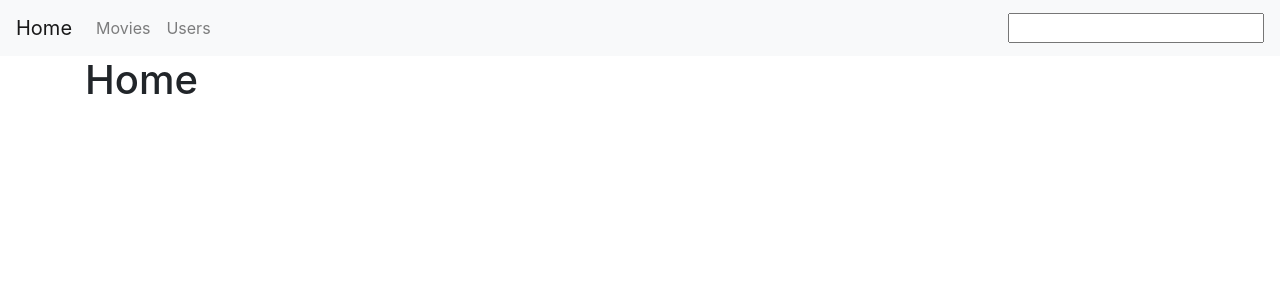
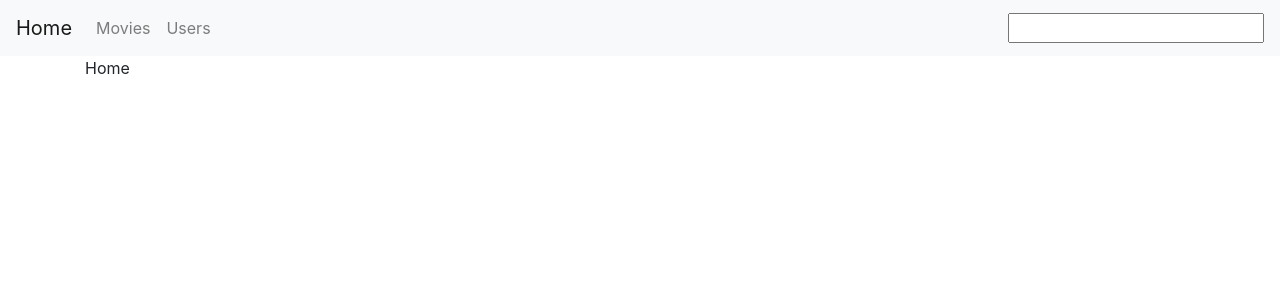
Before and after one commit to kingof7/react-beginner, a React (Create React App) app: page / in a window 1280 px wide. Shown: the top 300 px of the page. Built offline with nearby package versions, Linux system fonts and the light colour scheme.

Commit message:
27 Home/Movies 페이지 컴포넌트 만들기

```diff
--- a/src/App.js
+++ b/src/App.js
@@ -1,7 +1,8 @@
-import React, { useEffect, useState } from 'react';
-import Movie from './components/Movie';
-import MovieForm from './components/MovieForm';
+import React from 'react';
 import Navbar from './components/Navbar';
+import Home from './pages/Home';
+import Movies from './pages/Movies';
+
 import {
   BrowserRouter as Router,
   Switch,
@@ -10,29 +11,7 @@
 import Users from './pages/Users';
 
 function App() {
-  const [movies, setMovies] = useState([]);
 
-  const removeMovie = (id) => {
-    setMovies(movies.filter(movie => {
-      return movie.id !== id;
-    }));
-  };
-
-  const renderMovies = movies.length ? movies.map(movie => {
-    return (
-      <Movie
-        movie={movie}
-        key={movie.id}
-        removeMovie={removeMovie}
-      />
-    );
-  }) : '영화 목록이 없습니다.' //map을 쓰면 array에서 아이템 하나하나 가져옴
-  const addMovie = (movie) => {
-    setMovies([
-      ...movies,
-      movie
-    ]);
-  };
   return (
     <Router>
       <div className="App">
@@ -40,12 +19,10 @@
         <div className="container">
           <Switch>
             <Route path="/movies">
-              <h1>Movie List</h1>
-              <MovieForm addMovie={addMovie} />
-              {renderMovies}
+              <Movies />
             </Route>
             <Route path="/" exact>
-              <h1>Home</h1>
+              <Home />
             </Route>
             <Route path="/users">
               <Users />
--- /dev/null
+++ b/src/pages/Home.js
@@ -0,0 +1,11 @@
+import React from 'react';
+
+const Home = () => {
+    return (
+        <div>
+            Home
+        </div>
+    );
+};
+
+export default Home;
--- /dev/null
+++ b/src/pages/Movies.js
@@ -0,0 +1,40 @@
+import React, { useState } from 'react';
+import MovieForm from '../components/MovieForm';
+import Movie from '../components/Movie';
+
+const Movies = () => {
+    const [movies, setMovies] = useState([]);
+
+    const removeMovie = (id) => {
+        setMovies(movies.filter(movie => {
+          return movie.id !== id;
+        }));
+      };
+
+    const renderMovies = movies.length ? movies.map(movie => {
+        return (
+          <Movie
+            movie={movie}
+            key={movie.id}
+            removeMovie={removeMovie}
+          />
+        );
+
+      }) : '영화 목록이 없습니다.' //map을 쓰면 array에서 아이템 하나하나 가져옴
+      const addMovie = (movie) => {
+        setMovies([
+          ...movies,
+          movie
+        ]);
+      };
+
+    return (
+        <>
+            <h1>Movie List</h1>
+            <MovieForm addMovie={addMovie} />
+            {renderMovies}
+        </>
+    );
+};
+
+export default Movies;
```
